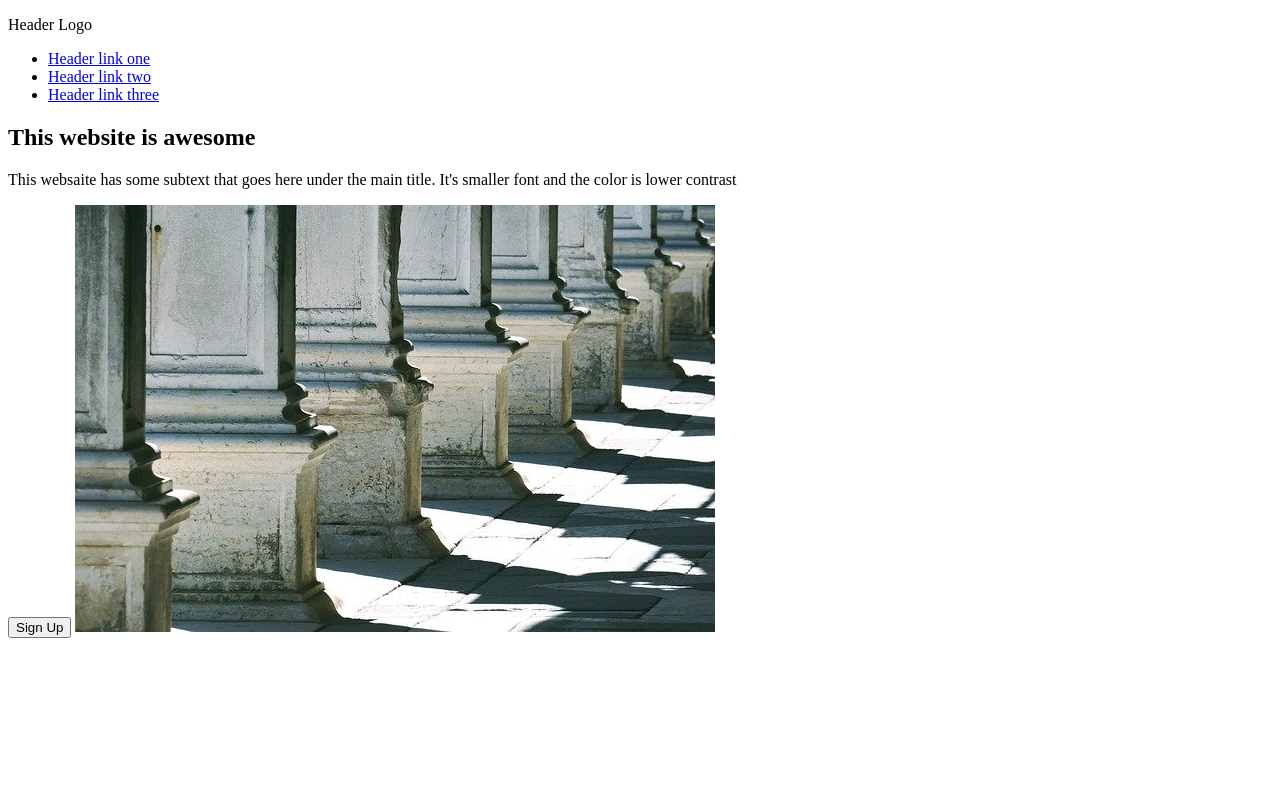
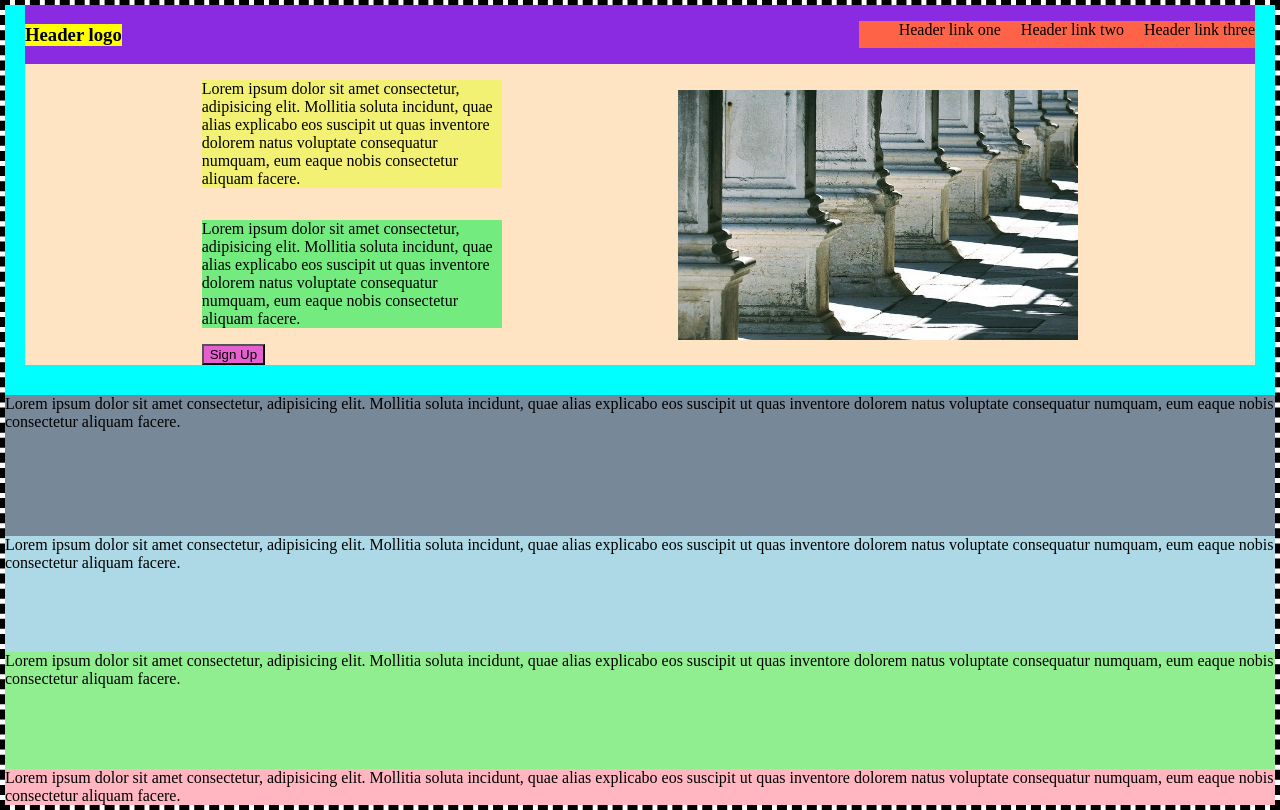
Before and after one commit to jusep1993/landingPage, a plain HTML site: page index.html in a window 1280 px wide. Drawn offline with Linux system fonts and the light colour scheme.

Commit message:
Add header

```diff
--- a/index.html
+++ b/index.html
@@ -8,26 +8,44 @@
     <title>The Landing Page</title>
 </head>
 <body>
-    <div class="header">
-        <div class="header-top">
-            <p>Header Logo</p>
-            <ul>
-                <li><a href="#">Header link one</a></li>
-                <li><a href="#">Header link two</a></li>
-                <li><a href="#">Header link three</a></li>
-            </ul>
-        </div>
-        <div class="header-bottom">
-            <h2>This website is awesome</h2>
-            <p>This websaite has some subtext that goes here
-                under the main title. It's smaller font and the color
-            is lower contrast</p>
-            <button>Sign Up</button>
+    <div class="container">
+        <div class="header">
+            <div class="header-top">
+                <h3 style="background-color: yellow;">Header logo</h3>
+                <ul style="background-color: tomato;">
+                    <li>Header link one</li>
+                    <li>Header link two</li>
+                    <li>Header link three</li>
+                </ul>
+            </div>
 
-            <img src="./img/venice.jpg" alt="Photo of some columns in Venice">
+            <div class="header-bottom">
+                <div class="header-text">
+                    <p style="background-color: rgb(243, 241, 116);">Lorem ipsum dolor sit amet consectetur, adipisicing elit.
+                        Mollitia soluta incidunt, quae alias explicabo eos suscipit ut quas inventore
+                        dolorem natus voluptate consequatur numquam, eum eaque nobis consectetur aliquam facere.</p>
+                    <p style="background-color: rgb(116, 235, 126);"> Lorem ipsum dolor sit amet consectetur, adipisicing elit.
+                        Mollitia soluta incidunt, quae alias explicabo eos suscipit ut quas inventore
+                        dolorem natus voluptate consequatur numquam, eum eaque nobis consectetur aliquam facere.</p>
+                    <button style="background-color: rgb(230, 95, 207);">Sign Up</button>
+                </div>
+                <img style="background-color: rgb(82, 72, 235);" src="./img/venice.jpg" alt="">
+            </div>
         </div>
 
 
+        <div class="top-main">Lorem ipsum dolor sit amet consectetur, adipisicing elit.
+            Mollitia soluta incidunt, quae alias explicabo eos suscipit ut quas inventore
+            dolorem natus voluptate consequatur numquam, eum eaque nobis consectetur aliquam facere.</div>
+        <div class="mid-main">Lorem ipsum dolor sit amet consectetur, adipisicing elit.
+            Mollitia soluta incidunt, quae alias explicabo eos suscipit ut quas inventore
+            dolorem natus voluptate consequatur numquam, eum eaque nobis consectetur aliquam facere.</div>
+        <div class="bottom-main">Lorem ipsum dolor sit amet consectetur, adipisicing elit.
+            Mollitia soluta incidunt, quae alias explicabo eos suscipit ut quas inventore
+            dolorem natus voluptate consequatur numquam, eum eaque nobis consectetur aliquam facere.</div>
+        <div class="footer">Lorem ipsum dolor sit amet consectetur, adipisicing elit.
+            Mollitia soluta incidunt, quae alias explicabo eos suscipit ut quas inventore
+            dolorem natus voluptate consequatur numquam, eum eaque nobis consectetur aliquam facere.</div>
     </div>
 </body>
 </html>
--- a/style.css
+++ b/style.css
@@ -0,0 +1,107 @@
+
+body{
+    margin: 0px;
+    padding: 0px;
+    height: 100vh;
+}
+.container{
+    border: 5px;
+    border-style:dashed;
+    border-color: black;
+    height: 100%;
+    display: flex;
+    flex-direction: column;
+    justify-content: flex-start;
+}
+
+/* HEADER */
+
+.header{
+    background-color: aqua;
+    flex-basis: 35%;
+}
+.header-top{
+    background-color: blueviolet;
+    margin-left: 20px;
+    margin-right: 20px;
+    padding: 0px;
+    display: flex;
+    justify-content: space-between;
+}
+.header-top ul{
+    display: flex;
+    gap: 20px;
+}
+
+.header-bottom{
+    background-color: bisque;
+    margin-left: 20px;
+    margin-right: 20px;
+    margin-bottom: 30px;
+    padding: 0px;
+
+    display: flex;
+    justify-content: space-evenly;
+}
+
+.header-bottom .header-text{
+    margin: 0px;
+    padding: 0px;
+    width: 300px;
+    height: 150;
+    display: flex;
+    flex-direction: column;
+}
+
+.header-bottom button{
+    align-self: flex-start;
+}
+
+.header-bottom img{
+    width: 400px;
+    height: 250px;
+    align-self: center;
+}
+
+/* END HEADER */
+
+/* TOP MAIN*/
+
+.top-main{
+    background-color: lightslategray;
+    flex-basis: 30%;
+}
+
+/* END TOP MAIN*/
+
+/* MID MAIN*/
+.mid-main{
+    background-color: lightblue;
+    flex-basis: 25%;
+}
+
+/* END MID MAIN*/
+
+
+/* BOTTOM MAIN*/
+.bottom-main{
+    background-color: lightgreen;
+    flex-basis: 25%;
+}
+
+/* END BOTTOM MAIN*/
+
+
+/* FOOTER*/
+.footer{
+    background-color: lightpink;
+    flex-basis: 5%;
+}
+
+/* END FOOTER*/
+
+/* OTHERS*/
+
+ul{
+    list-style-type: none;
+}
```
